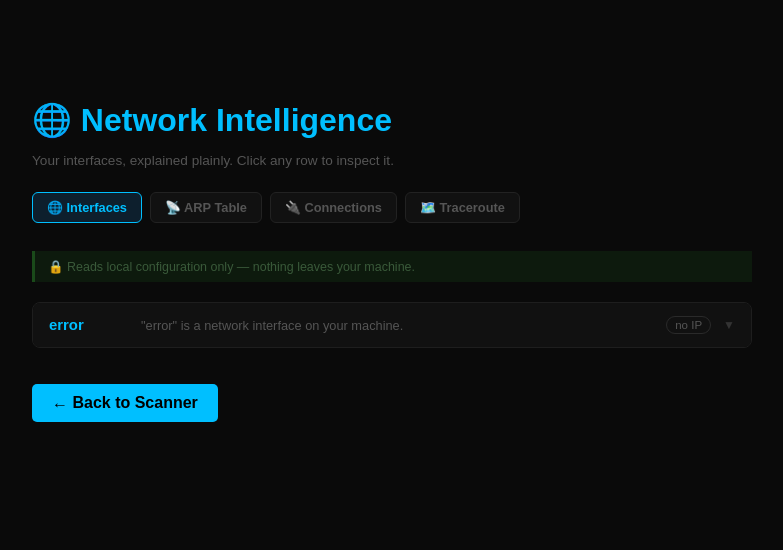
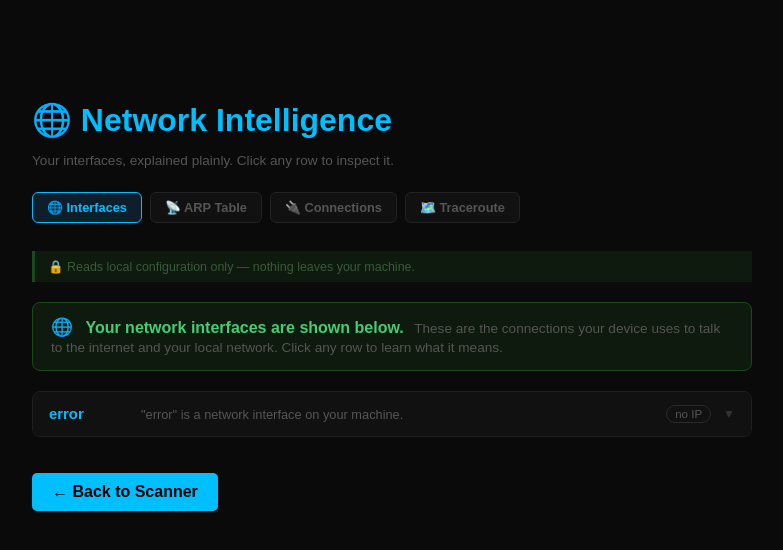
Before and after one commit to PRXSM/recon-ai, a Flask app: page /network-intel in a window 1280 px wide. Shown: the top 550 px of the page, without its empty margins (248-1031 px from the left). Run offline with Flask 3, Linux system fonts and the light colour scheme.

Commit message:
UI: add verdict banners to all 4 Network Intelligence templates

```diff
--- a/templates/network_intel.html
+++ b/templates/network_intel.html
@@ -116,6 +116,21 @@
 
     <div class="privacy-note">🔒 Reads local configuration only — nothing leaves your machine.</div>
 
+<div class="verdict-card" style="
+    background:#0d1a0d; border:1px solid #1a4a1a;
+    border-radius:8px; padding:14px 18px;
+    margin-bottom:20px;">
+  <span style="font-size:1.1em;">🌐</span>
+  <span style="color:#44cc77; font-weight:bold;
+    margin-left:8px;">Your network interfaces
+    are shown below.</span>
+  <span style="color:#555; font-size:0.85em;
+    margin-left:6px;">These are the connections
+    your device uses to talk to the internet
+    and your local network. Click any row
+    to learn what it means.</span>
+</div>
+
     {% if not grouped %}
     <p style="color:#555;">No interfaces found. Try running <code>ifconfig</code> in your terminal.</p>
     {% endif %}
```
Also changed, not shown: templates/arp_table.html (+15 -0 lines), templates/netstat.html (+15 -0 lines), templates/traceroute.html (+15 -0 lines).
